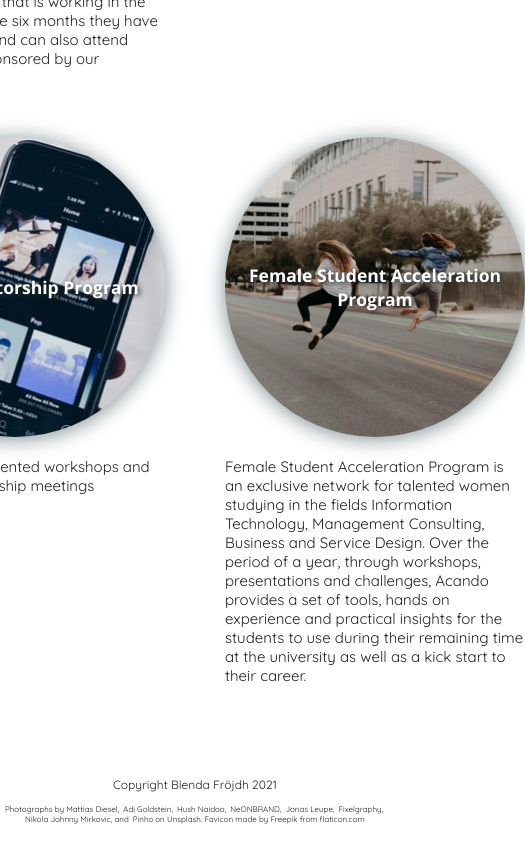
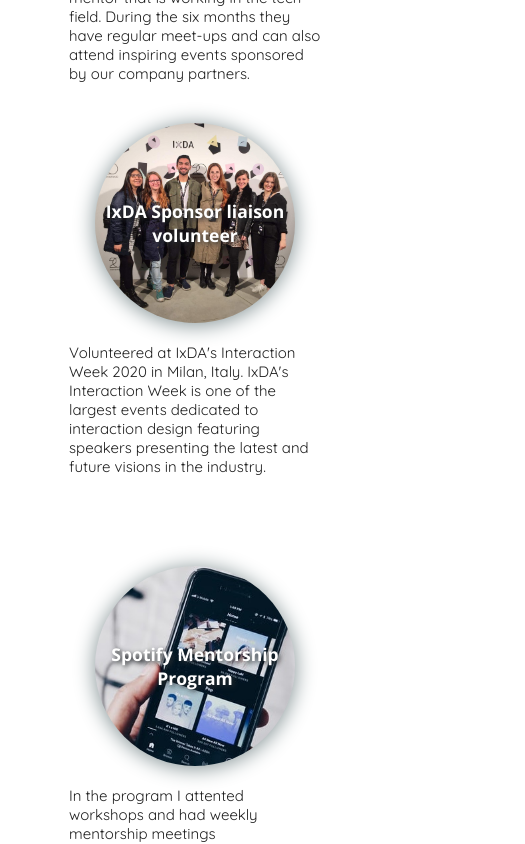
Before and after one commit to blendaf/personal-website2, a Next.js app: page /experience in a window 390 px wide. Shown: the part 1980-2824 px from the top of the page, 525 px wide, since content can reach past the window. Built offline with nearby package versions, Linux system fonts and the light colour scheme.

Commit message:
Fix: Make experience page responsive

```diff
--- a/components/Footer.js
+++ b/components/Footer.js
@@ -14,6 +14,7 @@
   }
 
   @media screen and (max-width: ${screenSizes.phone.max}) {
+    margin: 20px 0;
   }
 `
 
--- a/pages/experience.js
+++ b/pages/experience.js
@@ -4,11 +4,19 @@
 import Footer from '../components/Footer'
 import 'animate.css/animate.min.css'
 import ScrollAnimation from 'react-animate-on-scroll'
+import screenSizes from '../utils/screen-sizes'
 
 const Container = styled.div`
   width: 80%;
   margin: 0 auto;
   color: ${({ theme }) => theme.colors.black};
+
+  @media screen and (max-width: ${screenSizes.tablet.max}) {
+  }
+
+  @media screen and (max-width: ${screenSizes.phone.max}) {
+    widht: 100%;
+  }
 `
 const Title = styled.h2`
   color: ${({ theme }) => theme.colors.primary};
@@ -78,6 +86,13 @@
   display: flex;
   justify-content: center;
   margin-top: 50px;
+
+  @media screen and (max-width: ${screenSizes.tablet.max}) {
+  }
+
+  @media screen and (max-width: ${screenSizes.phone.max}) {
+    flex-wrap: wrap;
+  }
 `
 
 const VolunteerProject = styled.div`
@@ -86,6 +101,13 @@
   flex-direction: column;
   align-items: center;
   flex: 1 1 50%;
+
+  @media screen and (max-width: ${screenSizes.tablet.max}) {
+  }
+
+  @media screen and (max-width: ${screenSizes.phone.max}) {
+    margin: 20px 30px;
+  }
 `
 
 const VolunteerImage = styled.a`
@@ -112,6 +134,14 @@
     transform: scale(1.1);
     box-shadow: ${({ theme }) => theme.boxShadow.intense};
   }
+
+  @media screen and (max-width: ${screenSizes.tablet.max}) {
+  }
+
+  @media screen and (max-width: ${screenSizes.phone.max}) {
+    width: 200px;
+    height: 200px;
+  }
 `
 const VolunteerTitle = styled.h3`
   color: ${(props) =>
@@ -122,6 +152,12 @@
 
 const VolunteerInfo = styled.div`
   margin-top: 10px;
+
+  @media screen and (max-width: ${screenSizes.tablet.max}) {
+  }
+
+  @media screen and (max-width: ${screenSizes.phone.max}) {
+  }
 `
 
 const Experience = () => (
```
